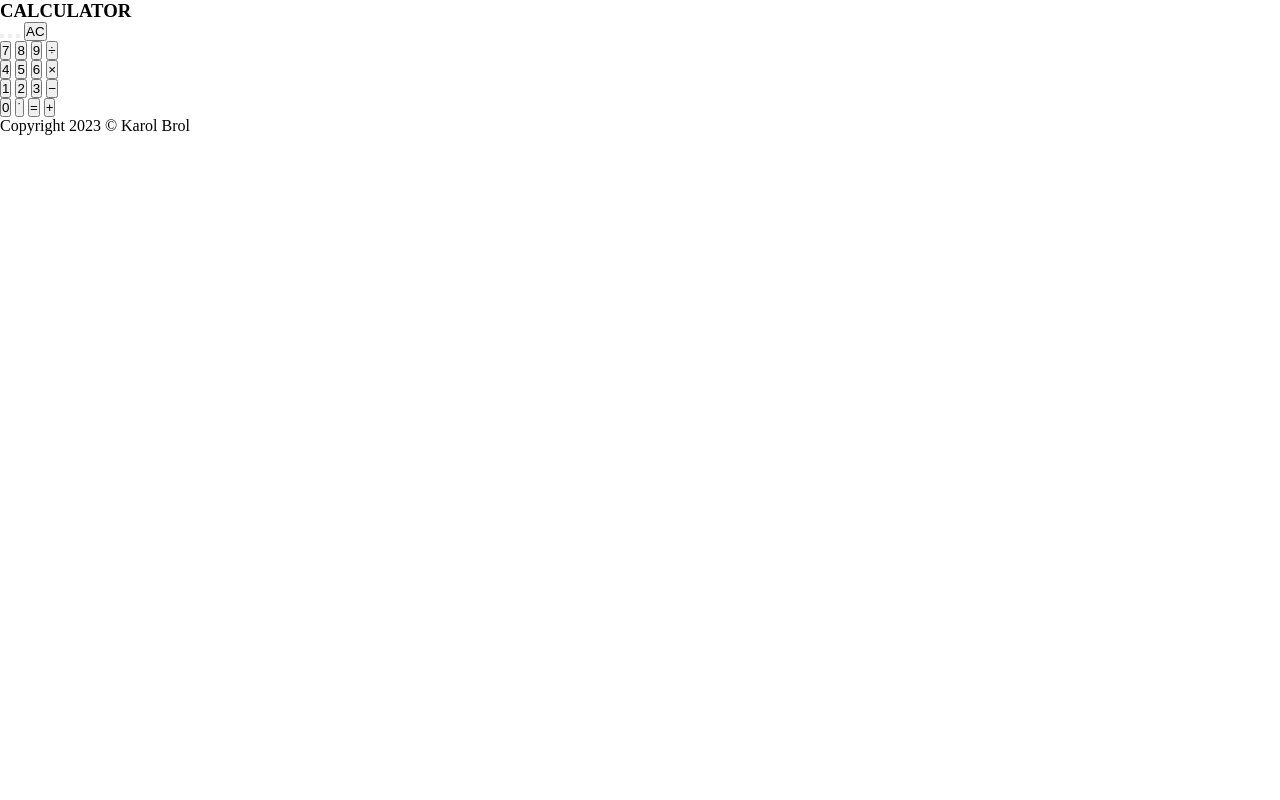
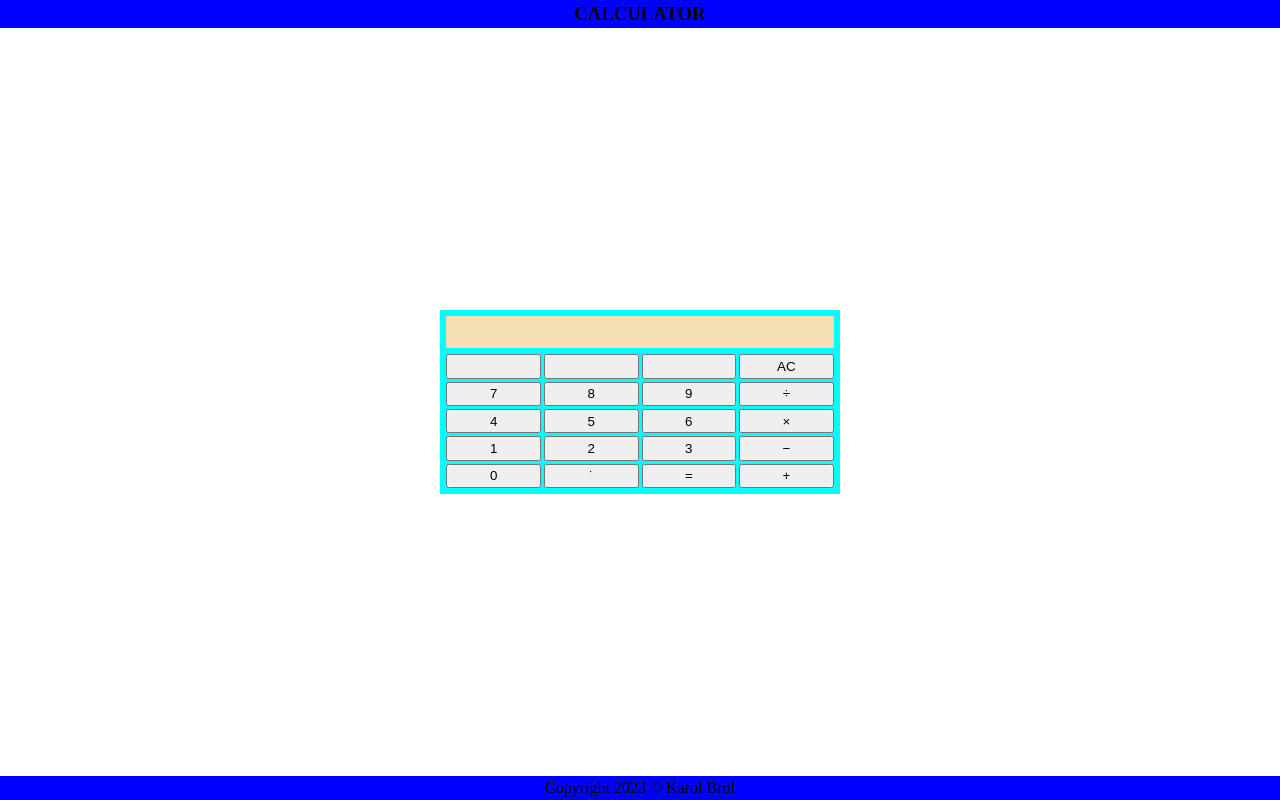
Before and after one commit to karolbrol/odin-calculator, a plain HTML site: page index.html in a window 1280 px wide. Drawn offline with Linux system fonts and the light colour scheme.

Commit message:
Add basic CSS positioning

```diff
--- a/index.html
+++ b/index.html
@@ -12,8 +12,8 @@
     </header>
     <main>
         <div class="calculator-container">
-            <div class="display"></div>
-            <div class="keyboard">
+            <div id="display"></div>
+            <div id="keyboard">
                 <div class="keyboard-row">
                     <button></button>
                     <button></button>
--- a/style.css
+++ b/style.css
@@ -3,3 +3,47 @@
     padding: 0;
     margin: 0;
 }
+body {
+    display: flex;
+    flex-direction: column;
+    justify-content: space-between;
+    align-items: stretch;
+    min-height: 100vh;
+}
+header, footer {
+    text-align: center;
+    padding: 0.2em;
+    background-color: blue;
+}
+main {
+    display: flex;
+    justify-content: center;
+}
+
+.calculator-container {
+    flex: 0 1 400px;
+    background-color: aqua;
+    padding: .4rem;
+}
+
+#display {
+    min-height: 2em;
+    background-color: wheat;
+    margin-bottom: .4rem;
+}
+
+#keyboard {
+    display: flex;
+    flex-direction: column;
+    gap: 3px;
+}
+
+.keyboard-row {
+    display: flex;
+    font-size: 2rem;
+    gap: 3px;
+}
+.keyboard-row > button {
+    flex: 1 0 0;
+    padding: .2em;
+}
```
